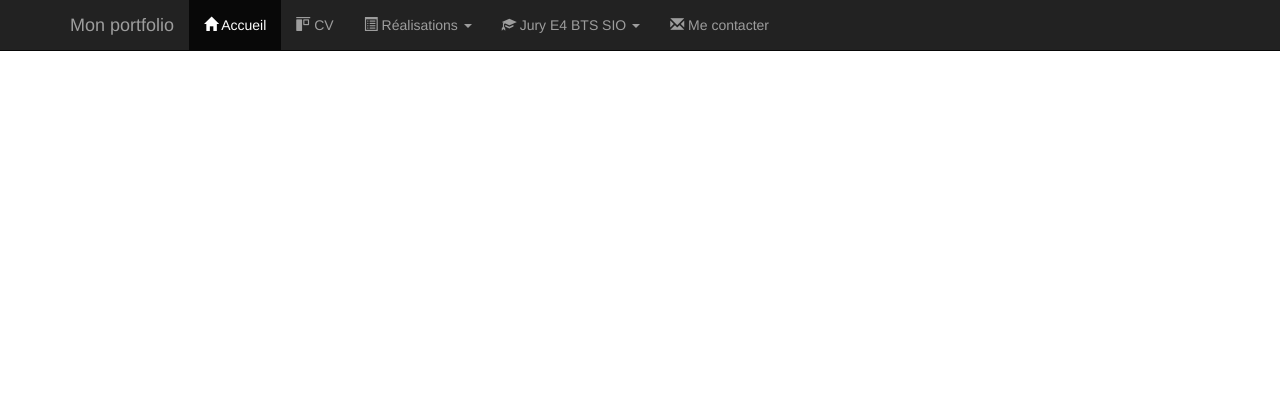
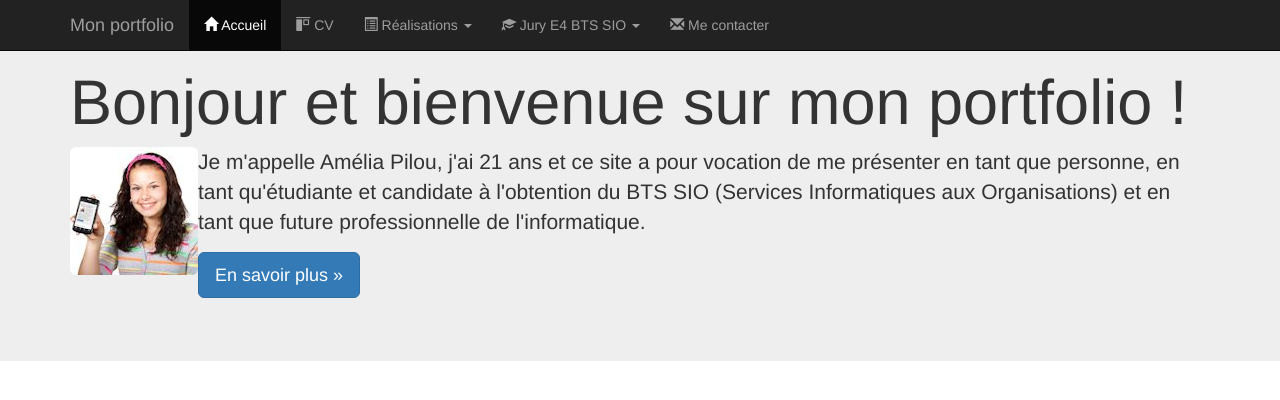
Before and after one commit to Loick83/MonPortFolio, a plain HTML site: page index.html in a window 1280 px wide. Drawn offline with nearby package versions, Linux system fonts and the light colour scheme.

Commit message:
Ajout d'un contenue sur la page d'acceuil

```diff
--- a/index.html
+++ b/index.html
@@ -73,5 +73,22 @@
                 </div><!--/.nav-collapse -->
             </div><!--/.navbar-collapse -->
         </nav>
+
+        <!-- Main jumbotron for a primary marketing message or call to action -->
+        <div class="jumbotron">
+            <div class="container">
+                <h1>Bonjour et bienvenue sur mon portfolio !</h1>
+                <p>
+                    <img id="maPhoto" class="pull-left img-rounded" src="images/AmeliaPilou.jpg" alt="Ma photo d'identité" /> Je m'appelle Amélia Pilou, j'ai 21 ans
+                    et ce site a pour vocation de me présenter en tant que personne, en tant qu'étudiante et candidate à l'obtention du BTS SIO (Services Informatiques
+                    aux Organisations) et en tant que future professionnelle de l'informatique.
+                </p>
+                <p><a class="btn btn-primary btn-lg" href="#" role="button">En savoir plus &raquo;</a></p>
+            </div>
+        </div>
+        <!-- script -->
+        <script src="https://ajax.googleapis.com/ajax/libs/jquery/1.12.4/jquery.min.js">
+        </script>
+        <script src="css/bootstrap-3.3.7-dist/js/bootstrap.min.js"></script>
     </body>
 </html>
```
